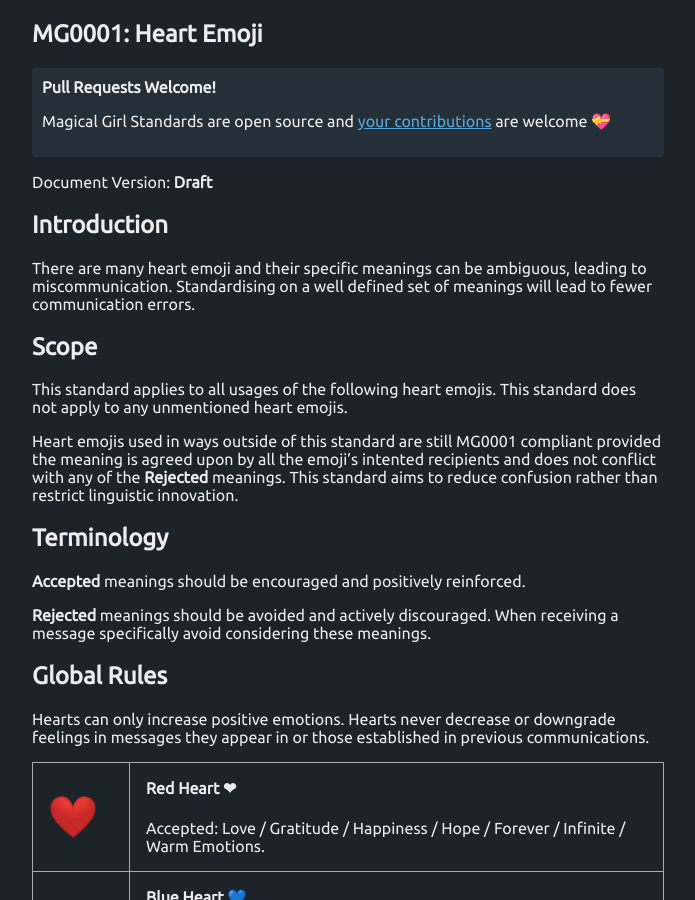
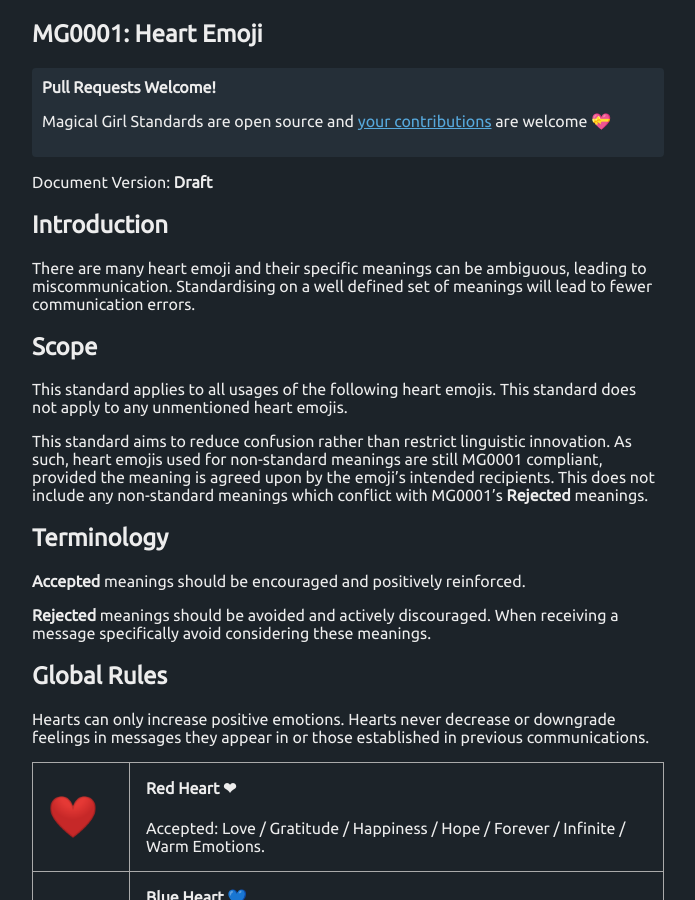
Before and after one commit to mgcoven/Standards, a Jekyll site: the page built from _standards/mg0001/mg0001.md, in a window 1280 px wide and 900 px high. Shown: the whole window, without its empty margins (292-987 px from the left). Built offline with Jekyll 4.4.1, drawn with Linux system fonts in a browser that asks for light colours.

Commit message:
Clarify MG0001 Scope section

```diff
--- a/_standards/mg0001/mg0001.md
+++ b/_standards/mg0001/mg0001.md
@@ -15,7 +15,7 @@ Standardising on a well defined set of meanings will lead to fewer communication
 
 This standard applies to all usages of the following heart emojis. This standard does not apply to any unmentioned heart emojis.
 
-Heart emojis used in ways outside of this standard are still MG0001 compliant provided the meaning is agreed upon by all the emoji's intented recipients and does not conflict with any of the **Rejected** meanings. This standard aims to reduce confusion rather than restrict linguistic innovation.
+This standard aims to reduce confusion rather than restrict linguistic innovation. As such, heart emojis used for non-standard meanings are still MG0001 compliant, provided the meaning is agreed upon by the emoji's intended recipients. This does not include any non-standard meanings which conflict with MG0001's **Rejected** meanings.
 
 ## Terminology
 
```
